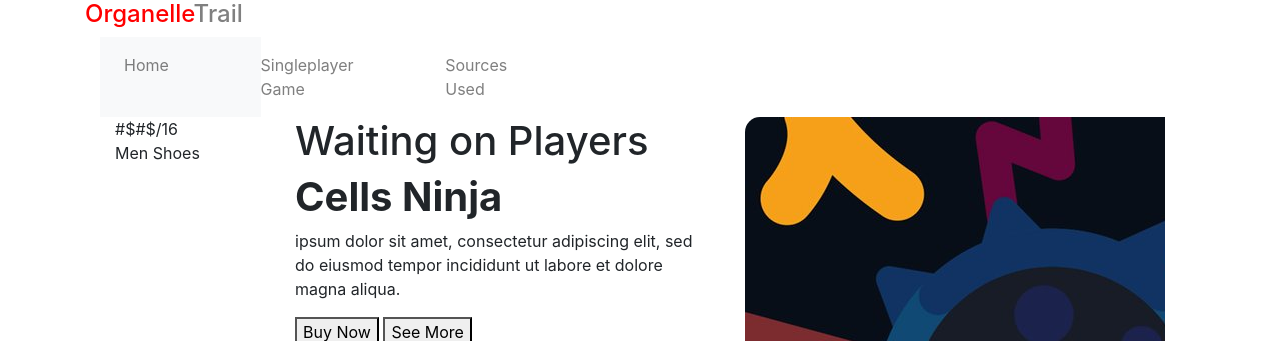
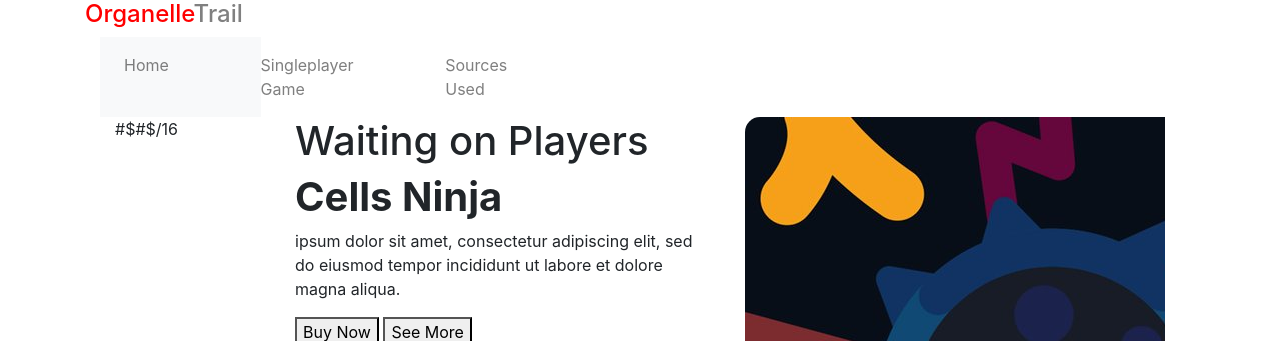
Before and after one commit to jiekaitao/cellsninja, a PHP site: page / in a window 1280 px wide. Shown: the top 341 px of the page. Run offline with PHP 8.4, Linux system fonts and the light colour scheme; data that the repository does not hold is empty; some libraries are stand-ins or nearby versions.

Commit message:
Update index.php

```diff
--- a/index.php
+++ b/index.php
@@ -19,7 +19,6 @@ include_once($_SERVER['DOCUMENT_ROOT'].'/imports/header.php');
 							<div class="col-sm-2 padding_0">
 								<!--p class="mens_taital">Organelle Trail Live!</p-->
 								<div class="page_no">#$#$/16</div>
-								<p class="mens_taital_2">Men Shoes</p>
 							</div>
 							<div class="col-sm-5">
 								<div class="banner_taital">
@@ -38,6 +37,21 @@ include_once($_SERVER['DOCUMENT_ROOT'].'/imports/header.php');
                 </div>
             </div>
         </div>
+		<br>
+		<br>
+		<br>
+		<br>
+		<br>
+		<br>
+		<br>
+		<br>
+		<br>
+		<br>
+		<br>
+		<br>
+		<br>
+		<br>
+		<br>
 		<br>
 		<br>
 		<br>
```
